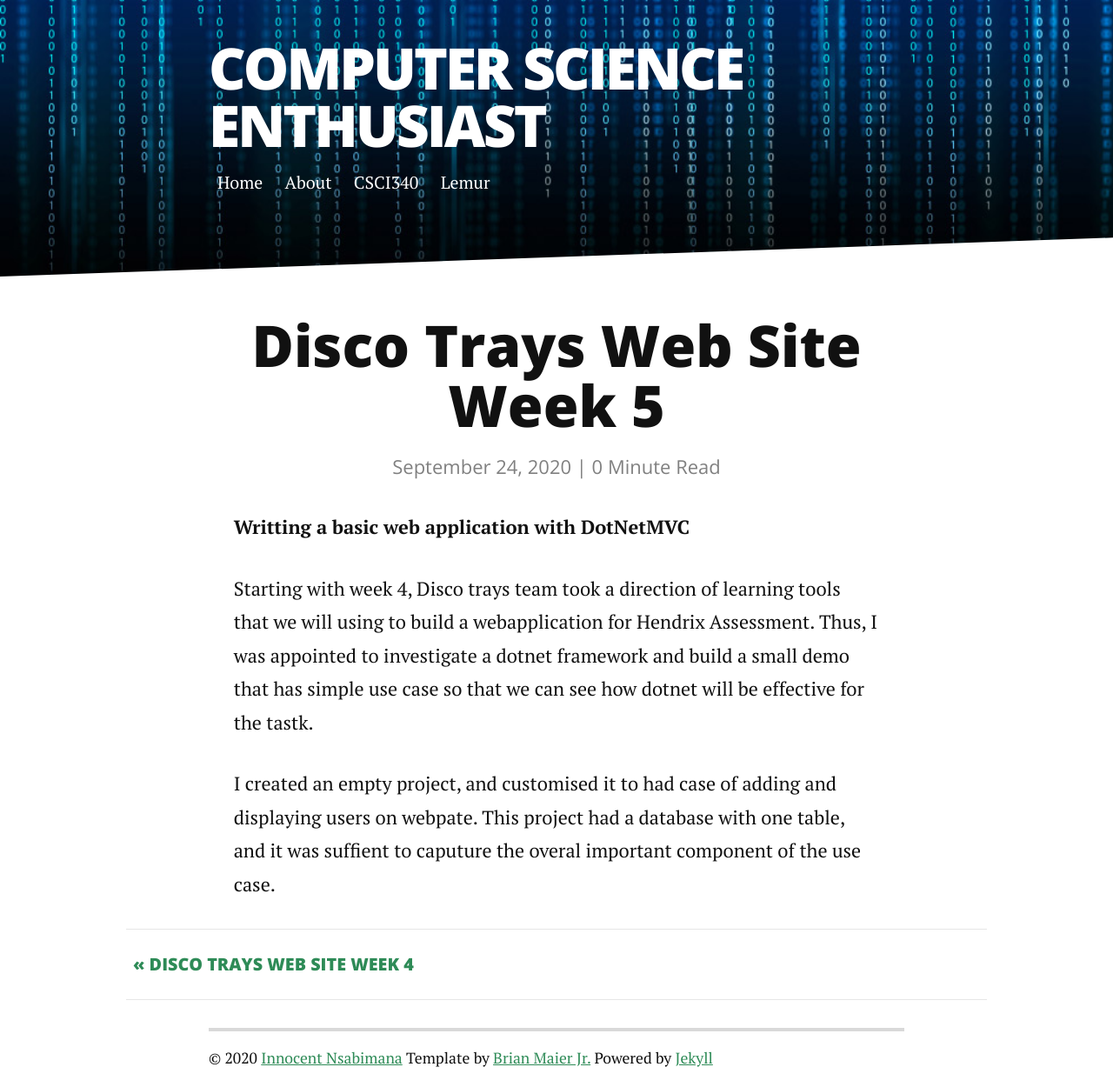
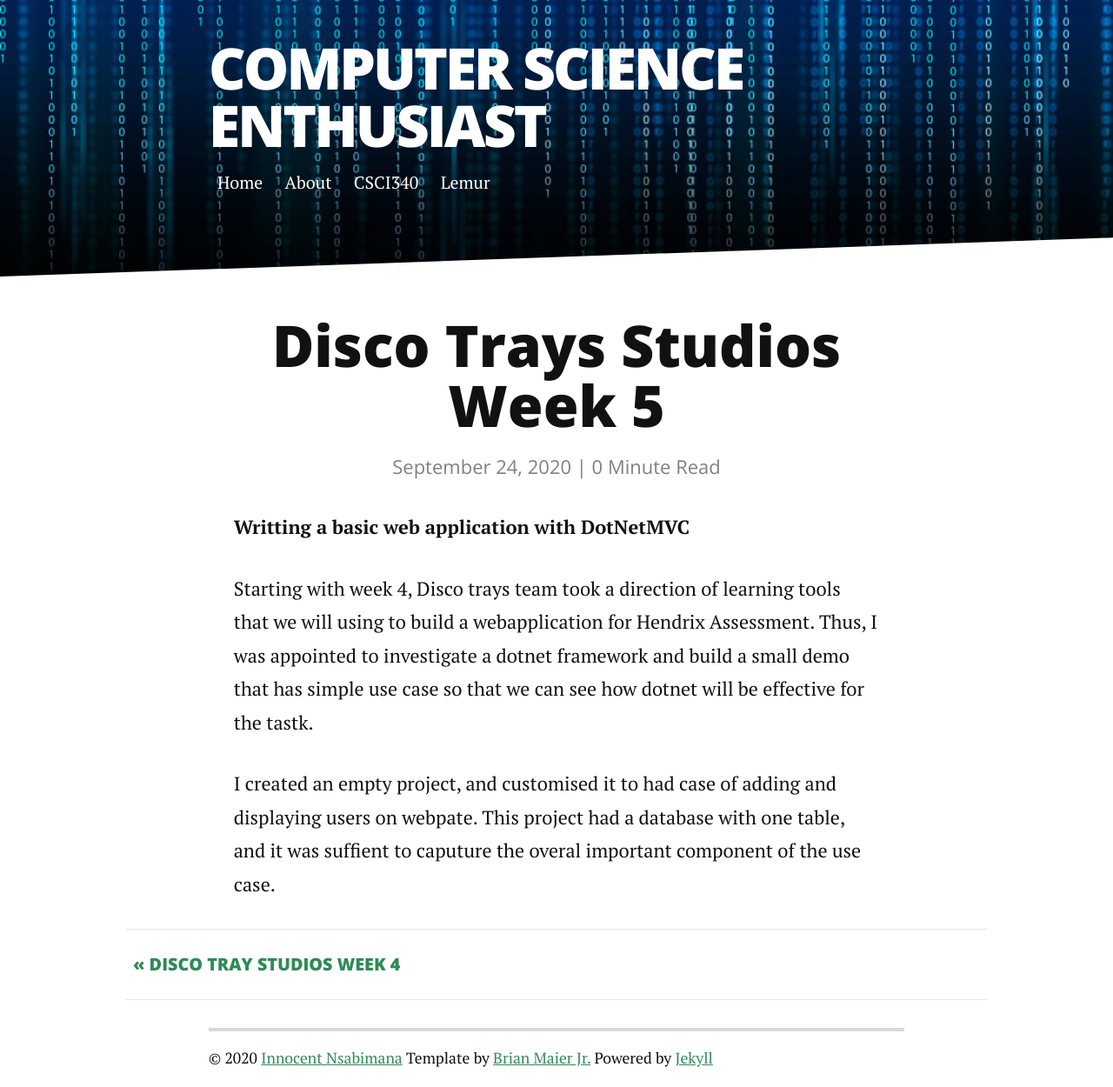
Before and after one commit to Nsabimana1/csci340blog, a Jekyll site: the page built from _posts/2020-09-24-Disco Trays Week 5.markdown, in a window 1280 px wide. Shown: the whole page at 87% size. Built offline with Jekyll 4.4.1, drawn with Linux system fonts in a browser that asks for light colours; nearby versions of some CDN libraries.

Commit message:
renamed blog titles

```diff
--- a/_posts/2020-09-17-Disco Trays Week 4.markdown
+++ b/_posts/2020-09-17-Disco Trays Week 4.markdown
@@ -1,6 +1,6 @@
 ---
 layout: post
-title:  "Disco Trays Web Site Week 4"
+title:  "Disco Tray Studios Week 4"
 date:   2020-09-17
 author: Innocent Nsabimana
 ---
--- a/_posts/2020-09-24-Disco Trays Week 5.markdown
+++ b/_posts/2020-09-24-Disco Trays Week 5.markdown
@@ -1,6 +1,6 @@
 ---
 layout: post
-title:  "Disco Trays Web Site Week 5"
+title:  "Disco Trays Studios Week 5"
 date:   2020-09-24
 author: Innocent Nsabimana
 ---
```
